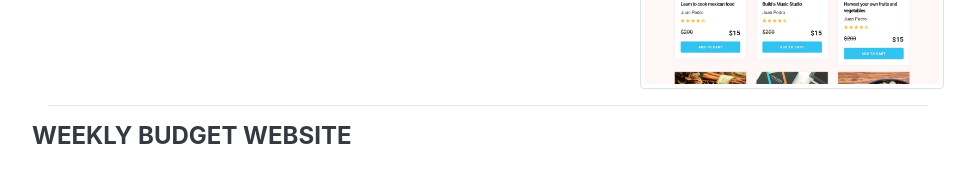
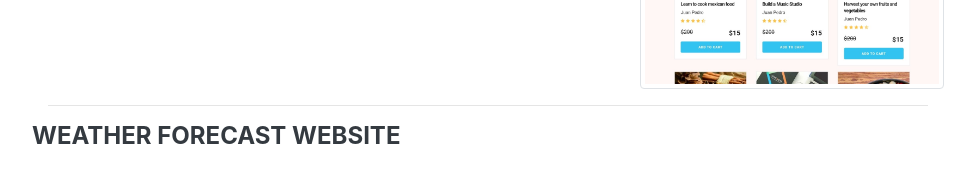
Before and after one commit to tanjil169/portfolio_1, a plain HTML site: page index.html in a window 1280 px wide. Shown: the part 4580-4754 px from the top of the page, without its empty margins (288-1263 px from the left). Drawn offline with nearby package versions, Linux system fonts and the light colour scheme; a web font is replaced by a local one.

Commit message:
minor update

```diff
--- a/index.html
+++ b/index.html
@@ -234,7 +234,7 @@
                 <hr class="m-3">
 
                 <!-- ////Project3///////         -->
-                <h4 class="mb-4"> Weekly Budget Website </h4>
+                <h4 class="mb-4"> weather Forecast Website </h4>
                 <div class="contain row no-gutters">
 
                     <div class=" col-sm-8 ">
```
